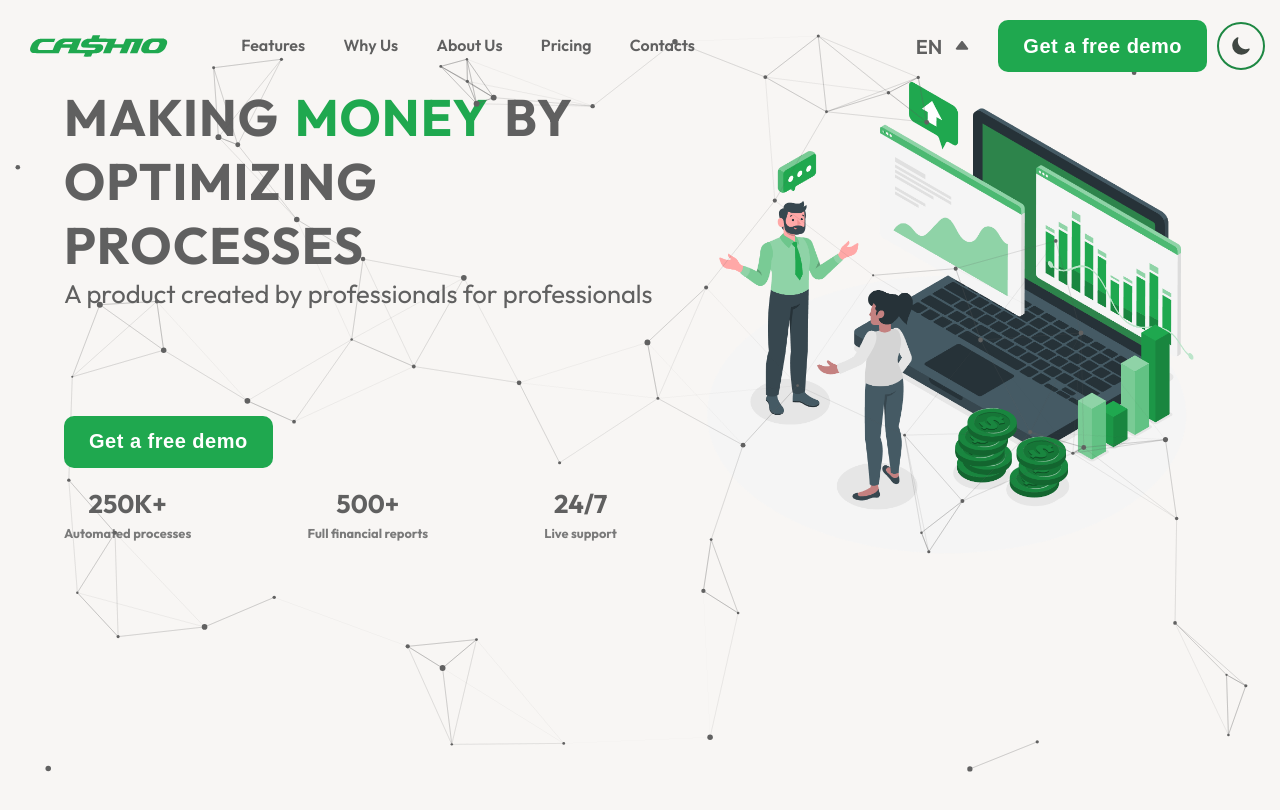
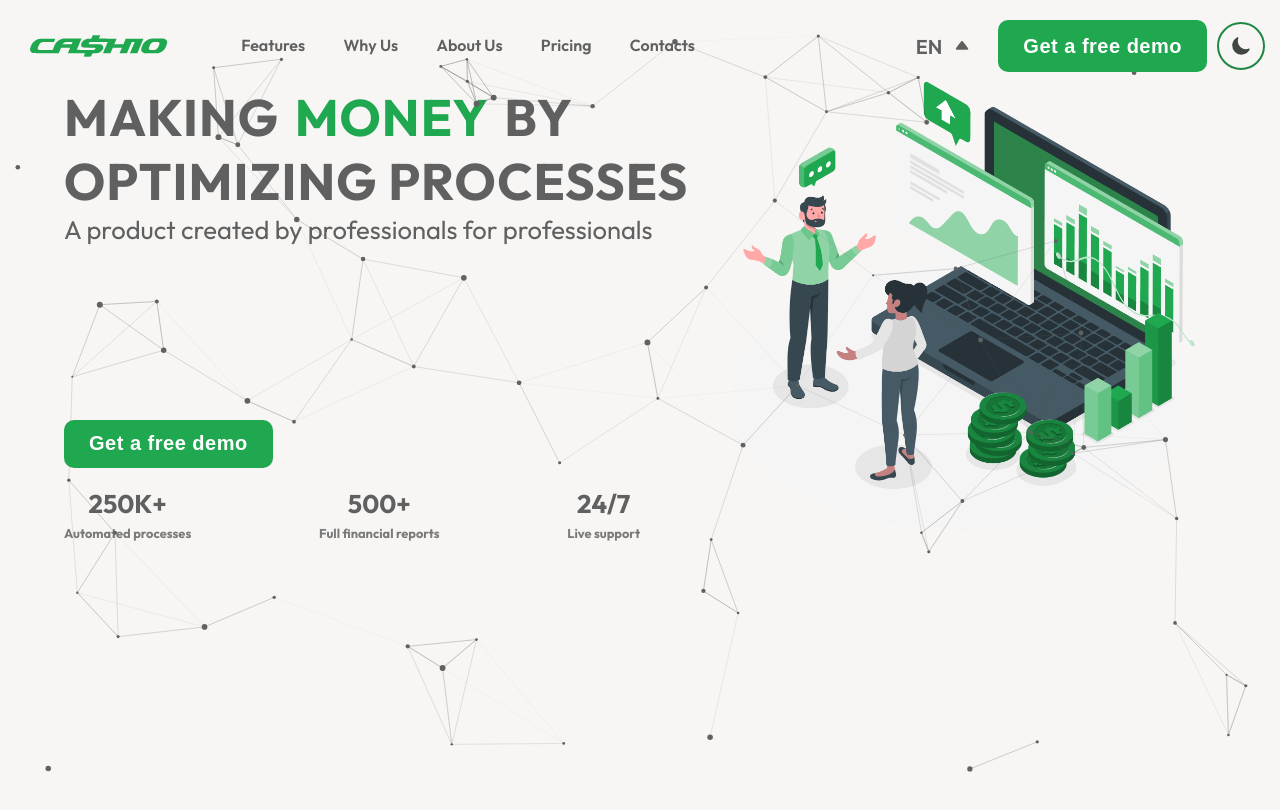
Before and after one commit to RevaGee/Cashio, a React (Create React App) app: page / in a window 1280 px wide. Shown: the top 810 px of the page. Built offline with nearby package versions, Linux system fonts and the light colour scheme.

Commit message:
corrected slogan styles

```diff
--- a/src/components/Slogan/style.scss
+++ b/src/components/Slogan/style.scss
@@ -50,14 +50,14 @@
 
 .img_slogan {
   //width: 700px;
-  width: 42vw;
+  width: 40vw;
   height: auto;
 }
 
 .demo_slogan {
   background: #1FA84F;
-  width: fit-content;
-  height: 52px;
+  //width: fit-content;
+  height: 48px;
   color: var(--buttton_text_color);
   cursor: pointer;
   border-radius: 10px;
@@ -94,7 +94,7 @@
     transform: translate(-50%, -50%) rotate(45deg);
   }
   &:hover::before{
-    height: 500%;
+    height: 550%;
   }
 }
 
```
